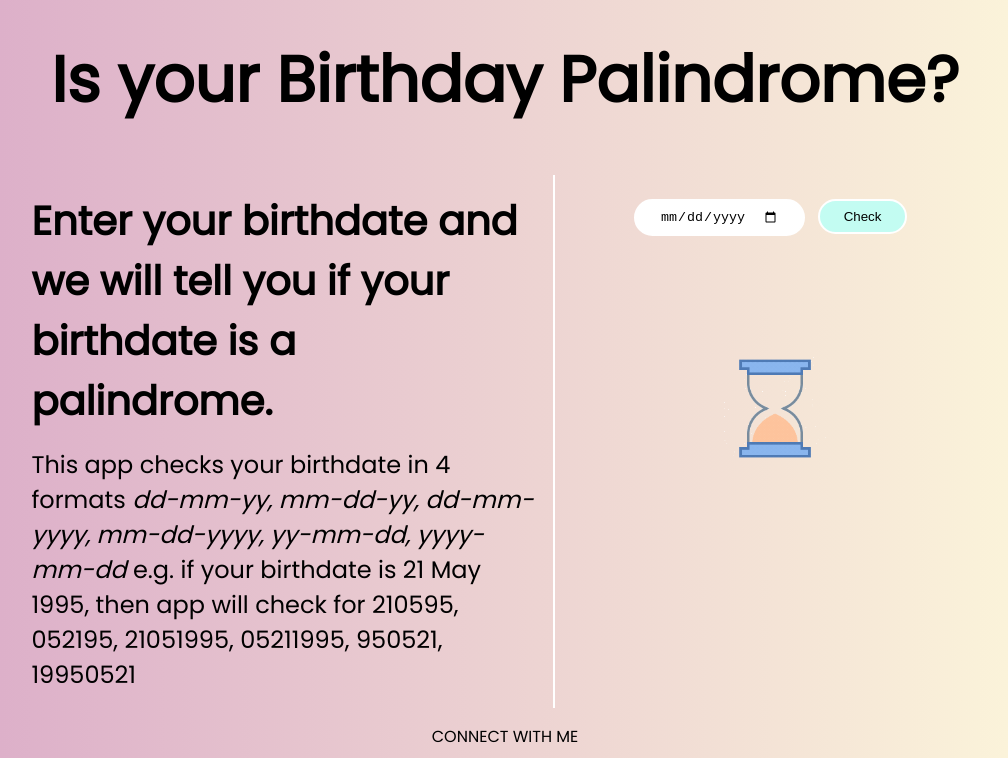
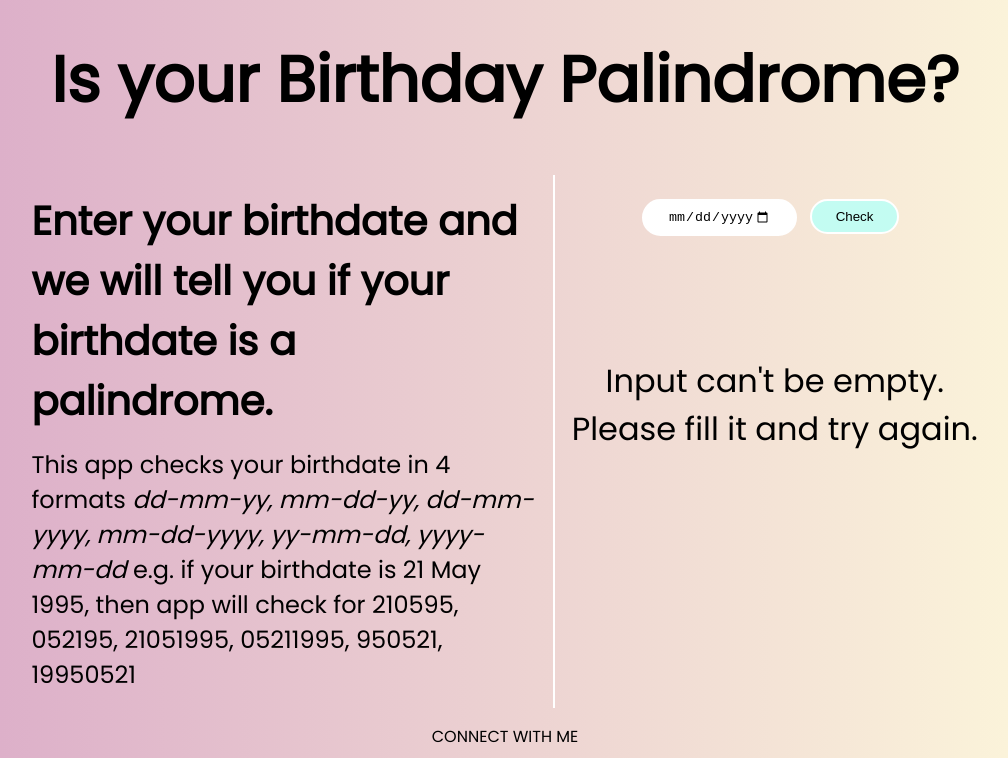
Before and after one commit to LordUttam/palindrome-birthday, a plain HTML site: page index.html in a window 1280 px wide. Both pictures are taken after a click on the button "Check". Shown: the top 758 px of the page, without its empty margins (135-1143 px from the left). Drawn offline with Linux system fonts and the light colour scheme.

Commit message:
Fix: input constraint

```diff
--- a/index.html
+++ b/index.html
@@ -30,7 +30,7 @@
         </div>
         <section id="ip-op">
             <div id="inputs">
-                <input id="datePicker" type="date" />
+                <input id="datePicker" type="date" max="9999-12-31" />
                 <button id="submitBtn">Check</button>
             </div>
             <div id="result">
--- a/script.js
+++ b/script.js
@@ -219,13 +219,20 @@ function getResult() {
 
 function clickHandler() {
   resultDiv.innerText = "";
+  if (datePicker.value != "") {
     let loadingImage = document.createElement("IMG");
-  loadingImage.setAttribute("src", "./images/icons8-hourglass-transparent.gif");
+    loadingImage.setAttribute(
+      "src",
+      "./images/icons8-hourglass-transparent.gif"
+    );
     loadingImage.setAttribute("alt", "Processing...");
     resultDiv.appendChild(loadingImage);
     setTimeout(function () {
       getResult();
     }, 3000);
+  } else {
+    resultDiv.innerText = `Input can't be empty. Please fill it and try again.`;
+  }
 }
 
 submitBtn.addEventListener("click", clickHandler);
```
Lines whose indentation alone changed are shown as unchanged.
